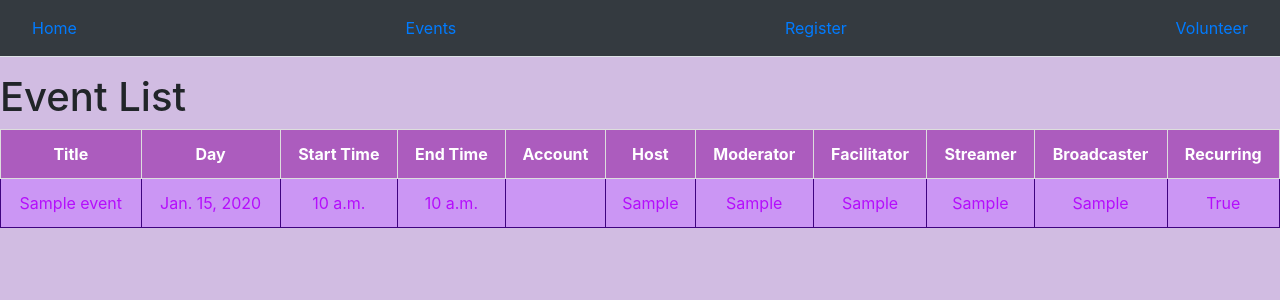
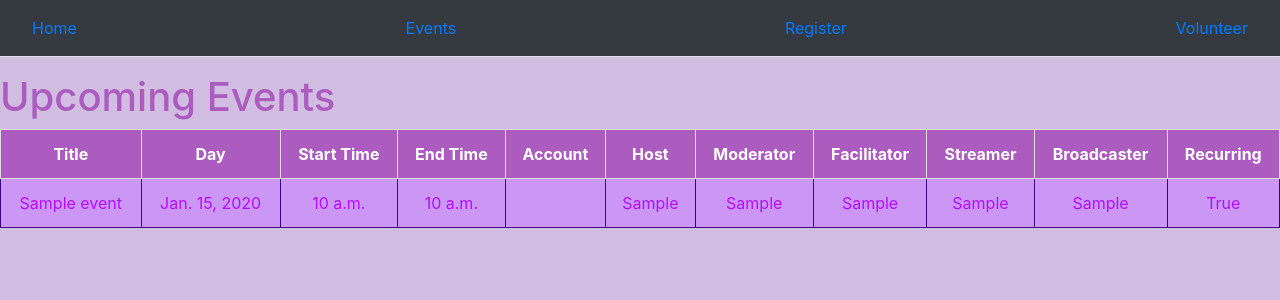
Before and after one commit to cfgdelaware23/Team-10, a Django app: page /events/ in a window 1280 px wide. Shown: the top 300 px of the page. Run offline with Django 4.2, Linux system fonts and the light colour scheme; tables that the repository leaves empty hold one stand-in row (values such as "Sample post"); some libraries are stand-ins or nearby versions.

Commit message:
Fix view bug

```diff
--- a/ACBproject/myapp/templates/display_events.html
+++ b/ACBproject/myapp/templates/display_events.html
@@ -3,7 +3,9 @@
 {% block content %}
 <div class=""></div>
     <body>
-        <h1>Event List</h1>
+        <div class='header'>
+        <h1>Upcoming Events</h1>
+        </div>
         <table id = "json-table" class = "w-100">
             <thead>
                 <tr>
```
